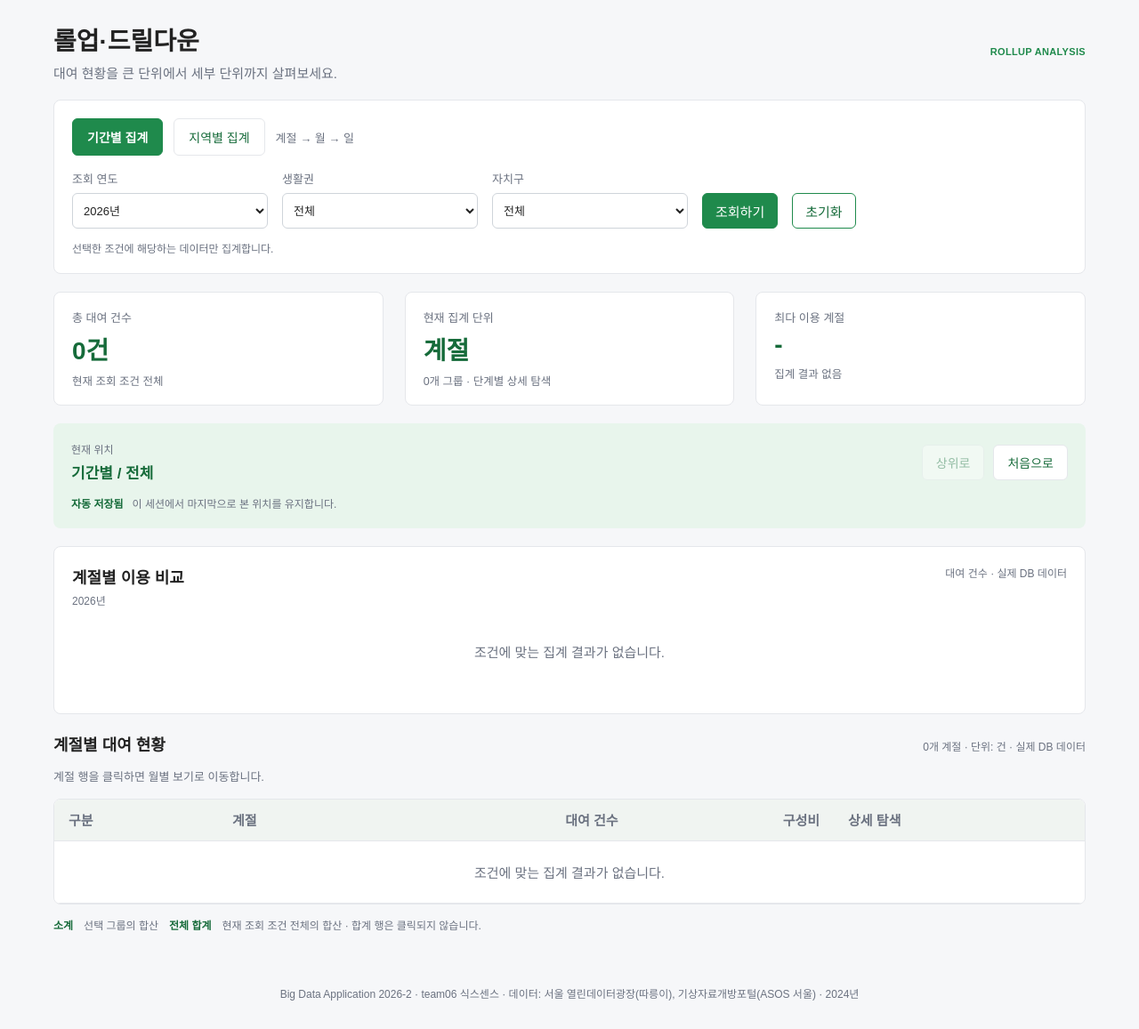
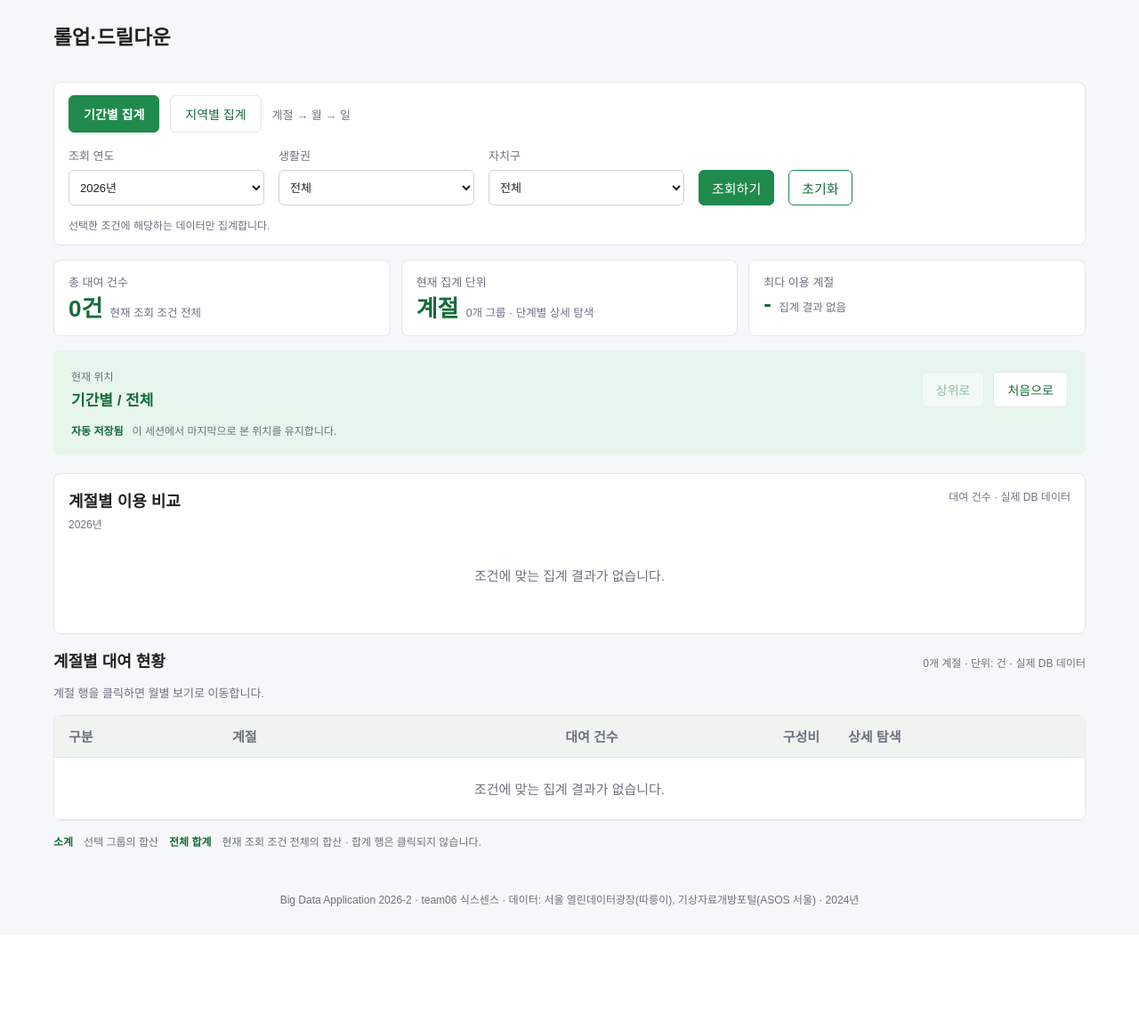
Before and after one commit to hayun524/BigDataApplication_2026_2, a PHP site: page /rollup.php in a window 1280 px wide. Shown: the part 91-1248 px from the top of the page at 89% size. After the commit the page ends 1110 px from the top, so only its background shows below. Run offline with PHP 8.4, Linux system fonts and the light colour scheme; the visitor is signed in with stand-in values (Sample User, id 1); data that the repository does not hold is empty.

Commit message:
chore: 불필요한 코드와 중복 스타일 정리

```diff
--- a/rollup.php
+++ b/rollup.php
@@ -427,12 +427,9 @@ if ($filter_district_id > 0) {
 ?>
 
 <style>
-.rollup-page { padding-bottom: 12px; }
 .rollup-page .rollup-title { display:flex; align-items:center; justify-content:space-between; margin-bottom:20px; }
-.rollup-page .rollup-title h2 { margin:0 0 7px; font-size:28px; }
 .rollup-page .rollup-title p { margin:0; color:var(--muted); }
 .rollup-page .rollup-kicker { color:var(--green); font-size:11px; font-weight:700; letter-spacing:.03em; }
-.rollup-page .rollup-panel { background:#fff; border:1px solid var(--line); border-radius:8px; padding:20px; }
 .rollup-page .rollup-mode { display:flex; align-items:center; gap:12px; margin-bottom:16px; }
 .rollup-page .rollup-mode a { padding:10px 16px; border:1px solid var(--line); border-radius:6px; background:#fff; color:var(--green-dark); text-decoration:none; font-size:14px; }
 .rollup-page .rollup-mode a.active { border-color:var(--green); background:var(--green); color:#fff; font-weight:700; }
@@ -442,11 +439,6 @@ if ($filter_district_id > 0) {
 .rollup-page .rollup-filters select { width:220px; height:40px; background:#fff; color:var(--ink); }
 .rollup-page .rollup-filters button { height:40px; }
 .rollup-page .rollup-filter-note { margin:13px 0 0; color:var(--muted); font-size:12px; }
-.rollup-page .rollup-summary { display:grid; grid-template-columns:repeat(3, 1fr); gap:24px; margin:20px 0; }
-.rollup-page .rollup-metric { background:#fff; border:1px solid var(--line); border-radius:8px; padding:18px 20px; }
-.rollup-page .rollup-metric span, .rollup-page .rollup-metric small { display:block; color:var(--muted); }
-.rollup-page .rollup-metric span { font-size:13px; }
-.rollup-page .rollup-metric strong { display:block; margin:6px 0; color:var(--green-dark); font-size:28px; font-variant-numeric:tabular-nums; }
 .rollup-page .rollup-location { display:flex; flex-direction:column; gap:14px; margin-bottom:20px; background:#e8f5ec; border-radius:8px; padding:20px; }
 .rollup-page .rollup-location-main { display:flex; justify-content:space-between; align-items:center; gap:20px; }
 .rollup-page .rollup-location-label { color:var(--muted); font-size:12px; }
@@ -456,7 +448,6 @@ if ($filter_district_id > 0) {
 .rollup-page .rollup-path-actions a.disabled { opacity:.4; pointer-events:none; }
 .rollup-page .rollup-session { color:var(--muted); font-size:12px; }
 .rollup-page .rollup-session strong { color:var(--green-dark); margin-right:10px; }
-.rollup-page .rollup-chart { margin-bottom:20px; }
 .rollup-page .rollup-chart-head, .rollup-page .rollup-result-head { display:flex; justify-content:space-between; align-items:flex-start; gap:20px; }
 .rollup-page .rollup-chart h3, .rollup-page .rollup-result-head h3 { margin:0; font-size:18px; }
 .rollup-page .rollup-chart-head p, .rollup-page .rollup-result-head p { margin:5px 0 0; color:var(--muted); font-size:12px; }
@@ -518,7 +509,6 @@ if ($filter_district_id > 0) {
 .rollup-page .rollup-legend strong { color:var(--green-dark); }
 .rollup-page .rollup-error { margin-bottom:20px; }
 @media (max-width:800px) {
-  .rollup-page .rollup-summary { grid-template-columns:1fr; gap:12px; }
   .rollup-page .rollup-location-main, .rollup-page .rollup-title, .rollup-page .rollup-result-head { align-items:flex-start; flex-direction:column; }
   .rollup-page .rollup-axis, .rollup-page .rollup-bar-row { grid-template-columns:90px 1fr 90px; gap:10px; }
 }
@@ -528,12 +518,10 @@ if ($filter_district_id > 0) {
   <div class="rollup-title">
     <div>
       <h2>롤업·드릴다운</h2>
-      <p>대여 현황을 큰 단위에서 세부 단위까지 살펴보세요.</p>
     </div>
-    <span class="rollup-kicker">ROLLUP ANALYSIS</span>
   </div>
 
-  <section class="rollup-panel">
+  <section class="search-form rollup-panel">
     <div class="rollup-mode">
       <a href="<?= roll_h(roll_query_url($base_query, ['mode' => 'time', 'reset_path' => 1])) ?>"
          class="<?= $mode === 'time' ? 'active' : '' ?>">기간별 집계</a>
@@ -581,18 +569,18 @@ if ($filter_district_id > 0) {
   <?php if ($query_error !== ''): ?>
     <p class="msg error rollup-error"><?= roll_h($query_error) ?></p>
   <?php else: ?>
-    <section class="rollup-summary">
-      <div class="rollup-metric">
+    <section class="kpis rollup-summary">
+      <div class="kpi rollup-metric">
         <span>총 대여 건수</span>
         <strong><?= number_format($grand_total) ?>건</strong>
         <small>현재 조회 조건 전체</small>
       </div>
-      <div class="rollup-metric">
+      <div class="kpi rollup-metric">
         <span>현재 집계 단위</span>
         <strong><?= roll_h($level['unit']) ?></strong>
         <small><?= number_format($detail_count) ?>개 그룹 · 단계별 상세 탐색</small>
       </div>
-      <div class="rollup-metric">
+      <div class="kpi rollup-metric">
         <span>최다 이용 <?= roll_h($level['unit']) ?></span>
         <strong><?= $top_row ? roll_h($top_row['label']) : '-' ?></strong>
         <small>
@@ -616,7 +604,7 @@ if ($filter_district_id > 0) {
       <div class="rollup-session"><strong>자동 저장됨</strong>이 세션에서 마지막으로 본 위치를 유지합니다.</div>
     </section>
 
-    <section class="rollup-panel rollup-chart">
+    <section class="panel rollup-chart">
       <div class="rollup-chart-head">
         <div>
           <h3><?= roll_h(($depth > 0 ? end($path_parts) . '의 ' : '') . $level['graph_title']) ?></h3>
```
Also changed, not shown: aggregate.php (+0 -7 lines).
